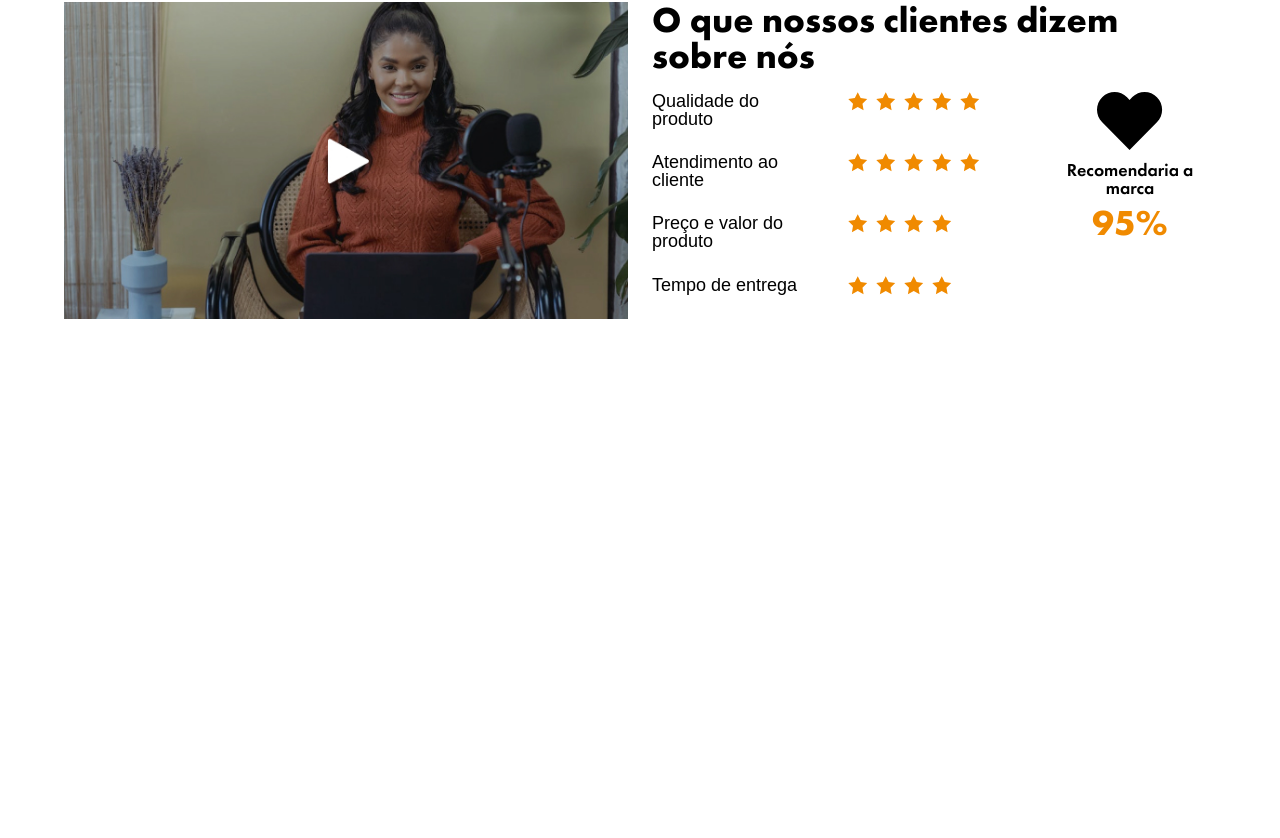
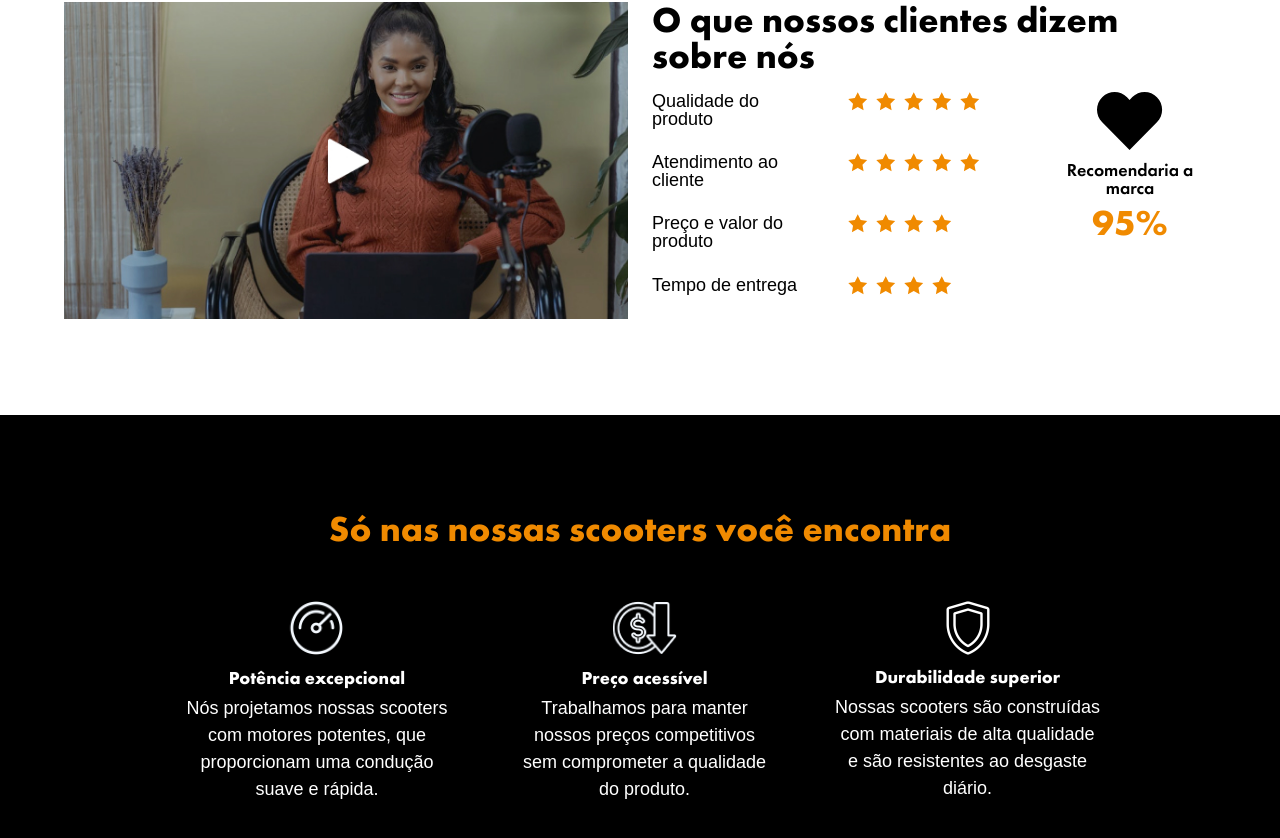
Before and after one commit to caioalmeida08/ideal-canyon, a Next.js app in the folder client/: page / in a window 1280 px wide. Shown: the part 568-1406 px from the top of the page. Before the commit the page ends 887 px from the top, so only its background shows below. Built offline with nearby package versions, Linux system fonts and the light colour scheme; a web font is replaced by a local one.

Commit message:
implemented the benefits section in home page

```diff
--- a/client/components/Navbar/Navbar.module.scss
+++ b/client/components/Navbar/Navbar.module.scss
@@ -2,6 +2,8 @@
     display: flex;
     justify-content: space-between;
     align-items: center;
+    width: 100%;
+    box-sizing: border-box;
 
     padding-block: var(--spacing-32);
 }
--- a/client/pages/index.tsx
+++ b/client/pages/index.tsx
@@ -7,6 +7,9 @@ import { IconHeart, IconStar } from "@/components/Utils/Icons";
 
 import HeroImage from "@/assets/img/hero_image.png";
 import ReviewVideo from "@/assets/img/review_video.jpg";
+import VelocimeterIcon from "@/assets/img/icons/icon_velocimeter.png";
+import CheapIcon from "@/assets/img/icons/icon_cheap.png";
+import ShieldIcon from "@/assets/img/icons/icon_shield.png";
 
 import style from "@/scss/pages/index.module.scss";
 
@@ -118,6 +121,57 @@ export default function Home() {
                     </div>
                 </div>
             </section>
+            <section
+                className={`${style.benefits} section-dark section-margin-top`}
+            >
+                <h2 className="text-main text-center text-h2">
+                    Só nas nossas scooters você encontra
+                </h2>
+                <div>
+                    <div
+                        className={`${style.card} text-center text-light max-width-500`}
+                    >
+                        <img
+                            className={style.card_icon}
+                            src={VelocimeterIcon.src}
+                            aria-hidden="true"
+                        />
+                        <h3 className="text-bold">Potência excepcional</h3>
+                        <p className="line-height-15">
+                            Nós projetamos nossas scooters com motores potentes,
+                            que proporcionam uma condução suave e rápida.
+                        </p>
+                    </div>
+                    <div
+                        className={`${style.card} text-center text-light max-width-500`}
+                    >
+                        <img
+                            className={style.card_icon}
+                            src={CheapIcon.src}
+                            aria-hidden="true"
+                        />
+                        <h3 className="text-bold">Preço acessível</h3>
+                        <p className="line-height-15">
+                            Trabalhamos para manter nossos preços competitivos
+                            sem comprometer a qualidade do produto.
+                        </p>
+                    </div>
+                    <div
+                        className={`${style.card} text-center text-light max-width-500`}
+                    >
+                        <img
+                            className={style.card_icon}
+                            src={ShieldIcon.src}
+                            aria-hidden="true"
+                        />
+                        <h3 className="text-bold">Durabilidade superior</h3>
+                        <p className="line-height-15">
+                            Nossas scooters são construídas com materiais de
+                            alta qualidade e são resistentes ao desgaste diário.
+                        </p>
+                    </div>
+                </div>
+            </section>
         </>
     );
 }
--- a/client/scss/pages/index.module.scss
+++ b/client/scss/pages/index.module.scss
@@ -78,3 +78,44 @@
         }
     }
 }
+
+// Benefits section
+.benefits {
+    > h2 {
+        margin-bottom: var(--spacing-48);
+    }
+}
+
+.benefits div:has(.card) {
+    display: flex;
+    flex-direction: column;
+    align-items: center;
+    row-gap: var(--spacing-32);
+}
+
+.card {
+    display: flex;
+    flex-direction: column;
+    align-items: center;
+    row-gap: var(--spacing-8);
+}
+
+.card_icon {
+    max-width: var(--spacing-48);
+}
+
+@media (width>=1024px) {
+    .benefits div:has(.card) {
+        display: flex;
+        flex-direction: row;
+        justify-content: space-between;
+        column-gap: var(--spacing-64);
+
+        max-width: 80%;
+        margin-inline: auto;
+    }
+
+    .card_icon {
+        max-width: var(--spacing-64);
+    }
+}
--- a/client/scss/utils.scss
+++ b/client/scss/utils.scss
@@ -75,6 +75,13 @@
     }
 }
 
+.section-dark {
+    background-color: var(--col-dark);
+    padding: var(--spacing-64) var(--spacing-24);
+    width: 100%;
+    box-sizing: border-box;
+}
+
 .section-margin-top {
     margin-top: var(--spacing-64);
 }
@@ -82,6 +89,11 @@
 @media (width >= 768px) {
     .section-margin-top {
         margin-top: var(--spacing-96);
+    }
+
+    .section-dark {
+        background-color: var(--col-dark);
+        padding: var(--spacing-96) var(--spacing-64);
     }
 }
 
@@ -209,6 +221,10 @@
     }
 }
 
+.line-height-15 {
+    line-height: 1.5;
+}
+
 // ----------------------------------
 // gaps
 // ----------------------------------
```
